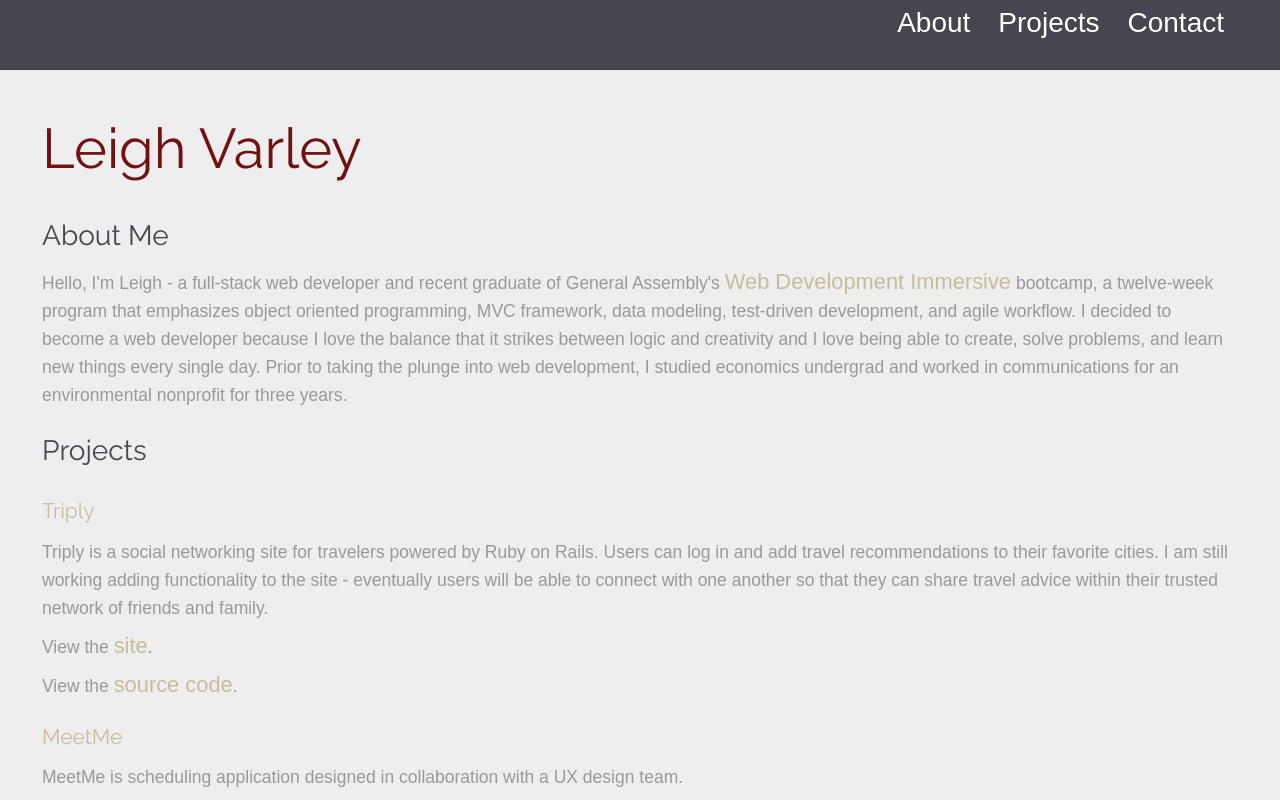
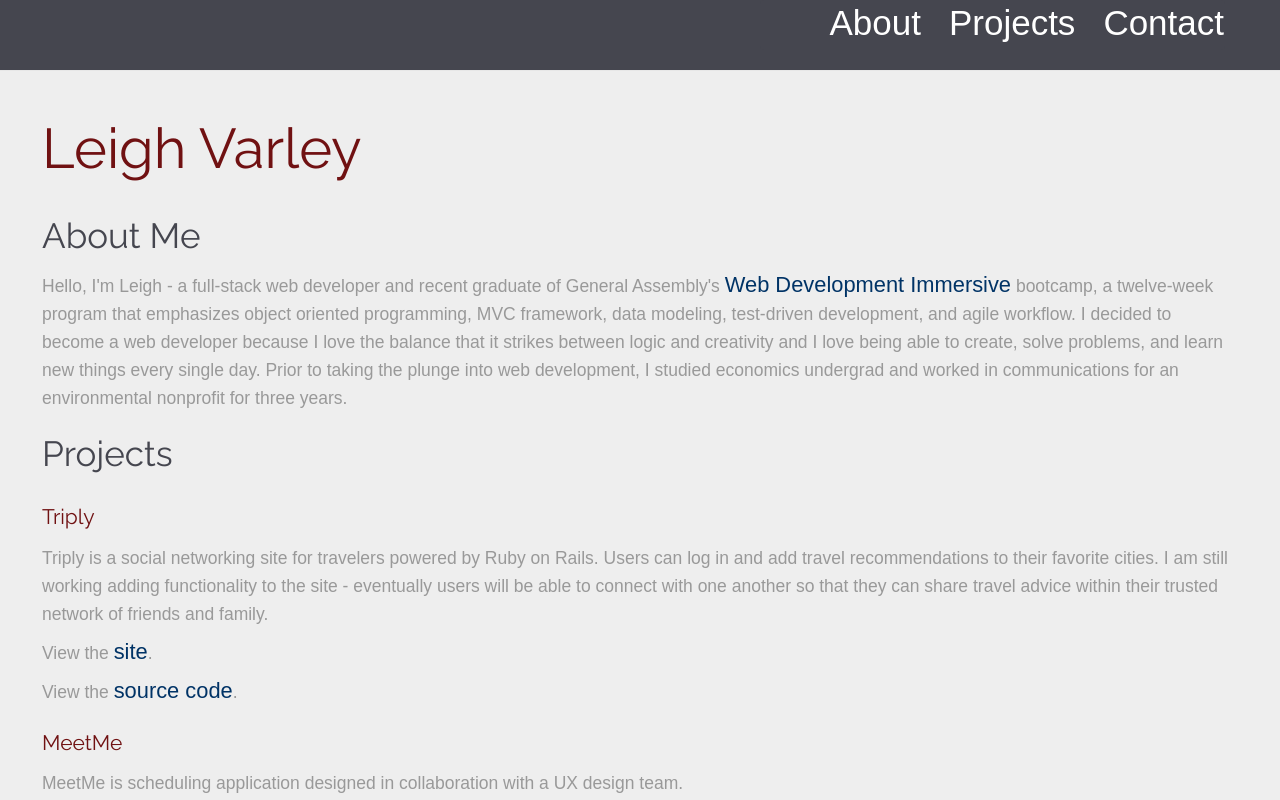
Before and after one commit to leighvarley/leighvarley.github.io, a plain HTML site: page index.html in a window 1280 px wide. Shown: the top 800 px of the page. Drawn offline with nearby package versions, Linux system fonts and the light colour scheme; a web font is replaced by a local one.

Commit message:
edited style

```diff
--- a/css/style.scss
+++ b/css/style.scss
@@ -1,13 +1,13 @@
 @import url(https://fonts.googleapis.com/css?family=Raleway|Cabin+Condensed);
 @import "../bower_components/bootstrap-sass/assets/stylesheets/_bootstrap.scss";
 
-// @mixin clearfix {
-//   &:after {
-//     content: "";
-//     display: table;
-//     clear: both;
-//   }
-// }
+@mixin clearfix {
+  &:after {
+    content: "";
+    display: table;
+    clear: both;
+  }
+}
 
 body {
   margin: 3em;
@@ -23,12 +23,27 @@ h1, h2, h3 {
   line-height: 1.6em;
   font-family: 'Raleway', sans-serif;
 }
+h1 {
+  font-size: 4em;
+  text-shadow: 0.5em;
+  color: #701112;
+}
+h2 {
+  font-size: 2em;
+  color: #45464F;
+  a {
+    color: #45464F;
+  }
+}
+h3 {
+  font-size: 1.5em;
+  color: #701112;;
+}
 
 p, li {
   line-height: 1.6em;
   font-family: 'Cabin Condensed', sans-serif;
 }
-
 
 ul {
     float: right;
@@ -38,36 +53,19 @@ ul {
       margin-left: 1em;
       font-size: 2em;
       color: #FFFFFF;
+      a {
+        color: #FFFFFF;
+      }
     }
   }
 
-h1 {
-  font-size: 4em;
-  text-shadow: 0.5em;
-  color: #701112;
-}
-h2 {
-  font-size: 2em;
-  color: #45464F;
-}
-h3 {
-  font-size: 1.5em;
-  color: #C5BD99;
-  & a:hover{
-    font-size: 2em;
-  }
-}
 p {
   font-size: 1.25em;
   color: #999999;
 }
 a {
   font-size: 1.25em;
-  color: #C5BD99;
-  & :hover{
-    font-size: 2em;
-    color: #701112;
-  }
+  color: #003366;
 }
 
 // div {
--- a/index.html
+++ b/index.html
@@ -13,9 +13,9 @@
   <div class="container">
     <nav>
       <ul class="navbar navbar-right">
-        <li>About</li>
-        <li>Projects</li>
-        <li>Contact</li>
+        <li><a href="#about">About</a></li>
+        <li><a href="#projects">Projects</a></li>
+        <li><a href="#contact">Contact</a></li>
       </ul>
     </nav>
   </div>
@@ -31,12 +31,12 @@
   </nav> -->
   <h1>Leigh Varley</h1>
   <div>
-    <h2>About Me</h2>
+    <h2><a name="about">About Me</a></h2>
       <p>Hello, I'm Leigh - a full-stack web developer and recent graduate of General Assembly's <a href="https://generalassemb.ly/education/web-development-immersive/washington-dc">Web Development Immersive</a> bootcamp, a twelve-week program that emphasizes object oriented programming, MVC framework, data modeling, test-driven development, and agile workflow. I decided to become a web developer because I love the balance that it strikes between logic and creativity and I love being able to create, solve problems, and learn new things every single day. Prior to taking the plunge into web development, I studied economics undergrad and worked in communications for an environmental nonprofit for three years.</p>
   </div>
 
   <div>
-    <h2>Projects</h2>
+    <h2><a name="projects">Projects</a></h2>
       <h3>Triply</h3>
       <p>Triply is a social networking site for travelers powered by Ruby on Rails. Users can log in and add travel recommendations to their favorite cities. I am still working adding functionality to the site - eventually users will be able to connect with one another so that they can share travel advice within their trusted network of friends and family.<p>
         <p>View the <a href="https://triply-app.herokuapp.com/">site</a>.</p>
@@ -52,7 +52,7 @@
   </div>
 
   <div class="contact">
-    <h2>Contact Me</h2>
+    <h2><a name="contact">Contact Me</a></h2>
       <p>Let's chat! Give me a call at 404.580.1442 or shoot me an <a href="mailto:leighvarley@gmail.com">email</a>.</p>
       <p>You can also find me on <a href="https://github.com/leighvarley">GitHub</a>, <a href="https://www.linkedin.com/in/leighvarley">LinkedIn</a>, and <a href="https://twitter.com/leighvarley">Twitter</a>.</p>
   </div>
```
Also changed, not shown: css/style.css.
